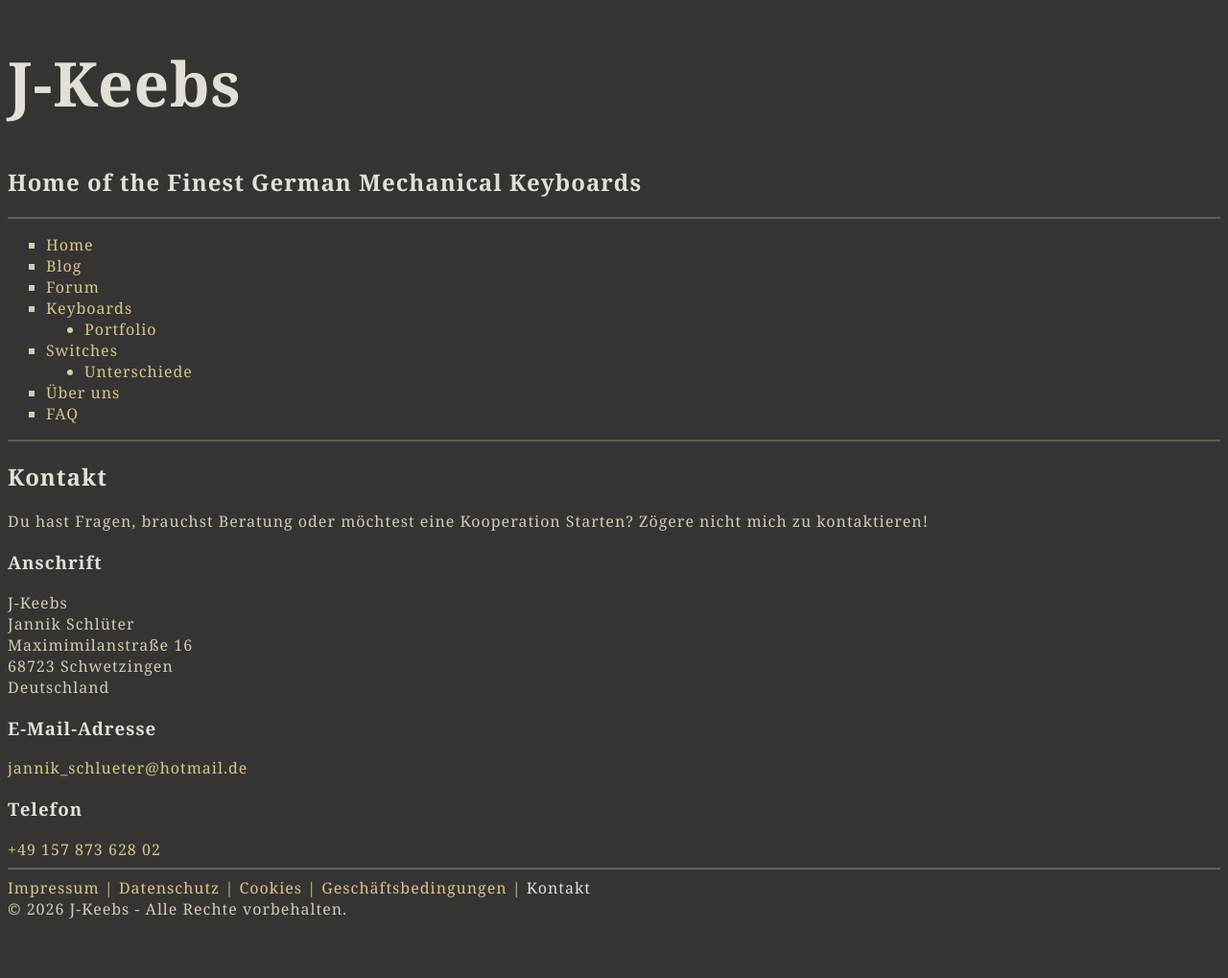
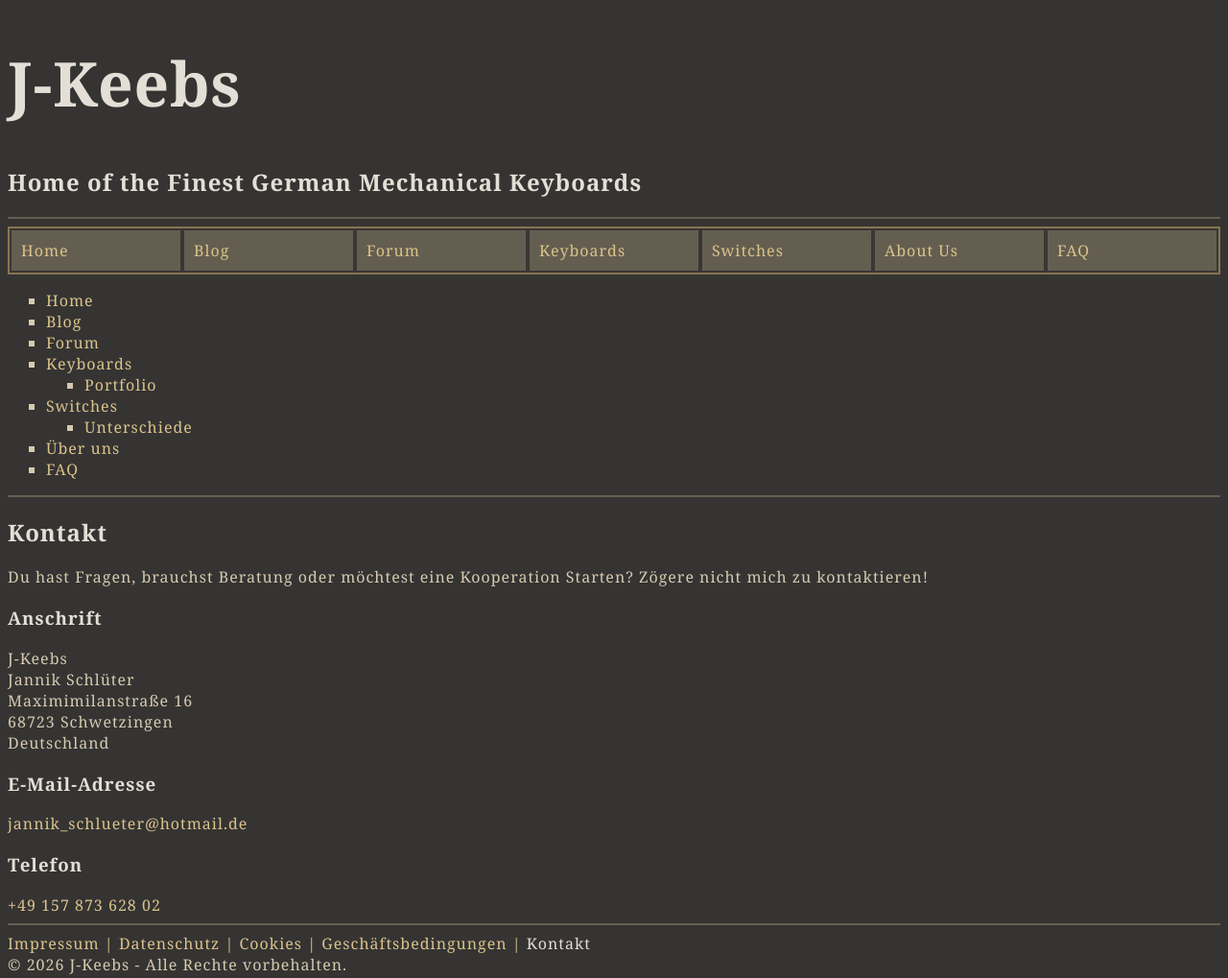
Before and after one commit to Brotbeutel/Brotbeutel.github.io, a plain HTML site: page 94_kontakt.html in a window 1280 px wide. Shown: the whole page at 96% size. Before the commit the page ends 966 px from the top, so only its background shows below. Drawn offline with Linux system fonts and the light colour scheme.

Commit message:
Fixed more hrefs and added navigation bar to about us and faq.

```diff
--- a/94_kontakt.html
+++ b/94_kontakt.html
@@ -24,7 +24,24 @@
             <hr>
         </header>
 
-        <nav>
+         <nav>
+            <section class="flex-row">
+                <a href="index.html" class="item">Home</a>
+
+                <a href="02_blog.html" class="item">Blog</a>
+
+                <a href="03_forum.html" class="item">Forum</a>
+
+                <a href="04_keyboards.html" class="item">Keyboards</a>
+
+                <a href="05_switches.html" class="item">Switches</a>
+
+                <a href="06_about_us.html" class="item">About Us</a>
+
+                <a href="07_faq.html" class="item">FAQ</a>
+            </section>
+
+
             <ul type="square">
                 <li>
                     <a href="index.html">
@@ -49,7 +66,7 @@
                         Keyboards
                     </a>
 
-                    <ul type="disc">
+                    <ul type="square">
                         <li>
                             <a href="04_keyboards.html">
                                 Portfolio
@@ -62,7 +79,7 @@
                     <a href="05_switches.html">
                         Switches
                     </a>
-                    <ul type="disc">
+                    <ul type="square">
                     <li>
                         <a href="05_switches.html">
                             Unterschiede
```
Also changed, not shown: 02_blog.html (+1 -1 lines), 03_forum.html (+1 -1 lines), 04_keyboards.html (+1 -1 lines), 05_switches.html (+1 -1 lines), 06_about_us.html (+1 -1 lines), 07_faq.html (+1 -1 lines), 90_impressum.html (+1 -1 lines), 91_datenschutz.html (+1 -1 lines), 92_cookies.html (+1 -1 lines), 93_geschaeftsbedingungen.html (+20 -3 lines).
